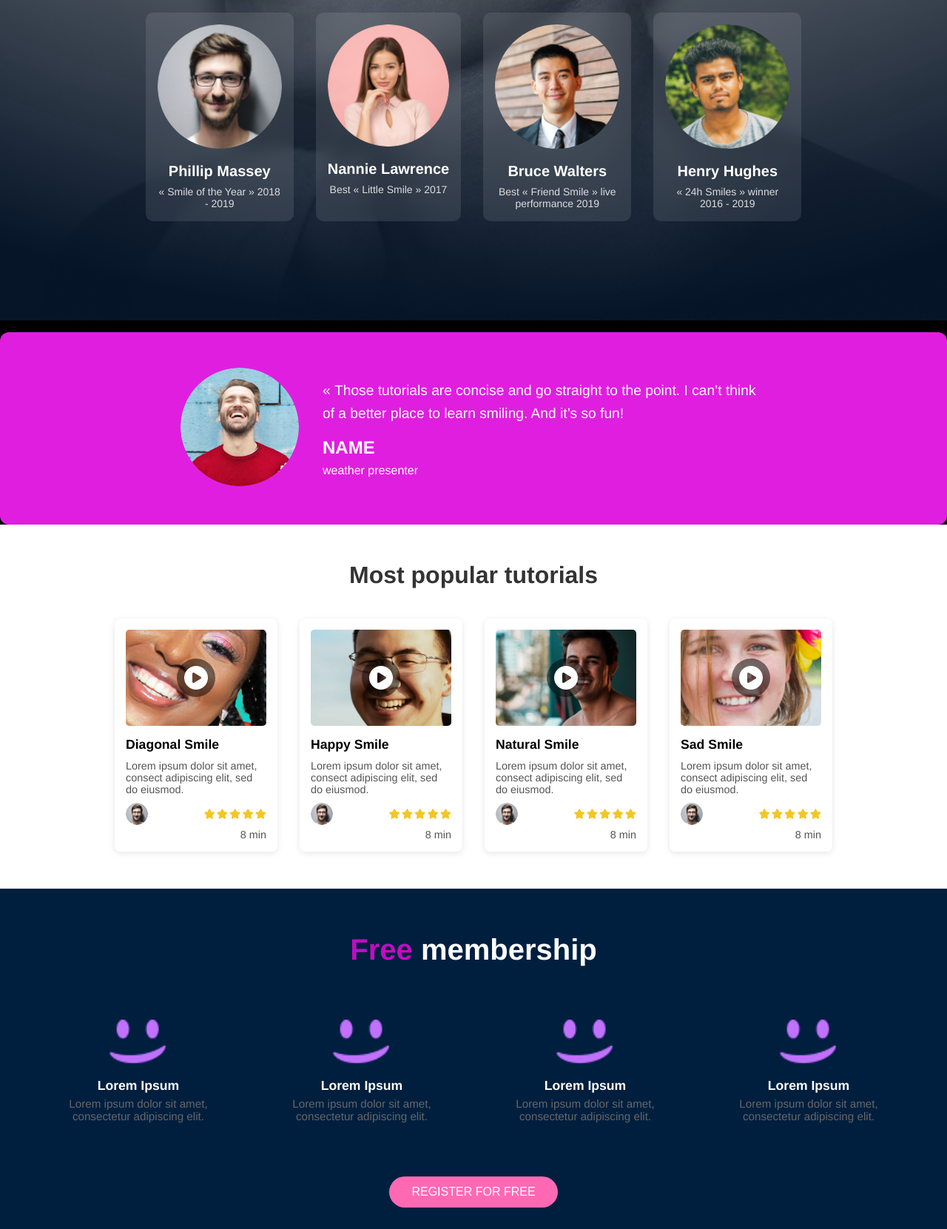
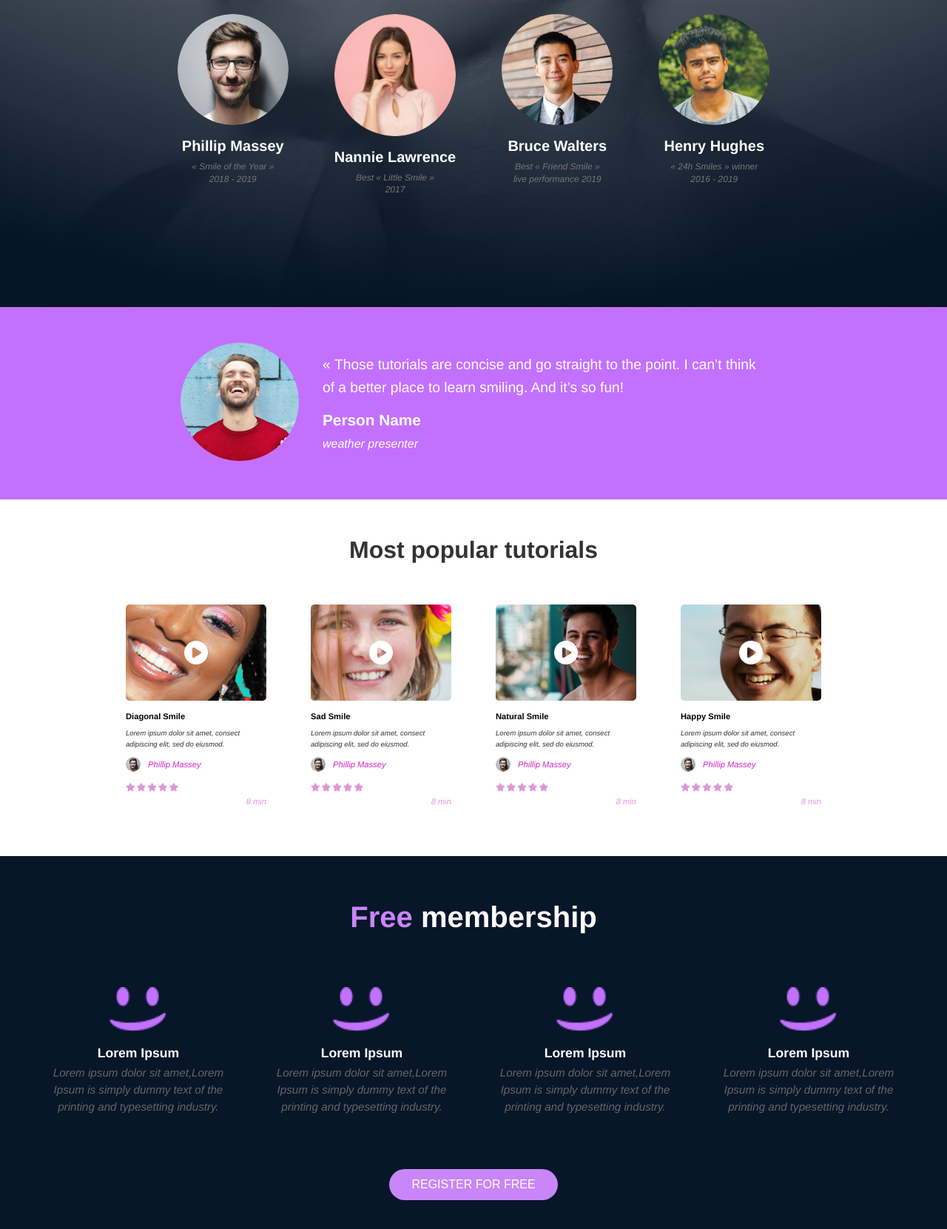
Before and after one commit to Malex-tech/alx_html_css, a plain HTML site: page css_advanced/index.html in a window 1280 px wide. Shown: the part 779-2440 px from the top of the page at 74% size. Drawn offline with Linux system fonts and the light colour scheme.

Commit message:
Add Modified css_advanced/index.html and css_advanced/styles

```diff
--- a/css_advanced/index.html
+++ b/css_advanced/index.html
@@ -4,6 +4,7 @@
   <meta charset="UTF-8">
   <meta name="description" content="SmileSchool - Learn to Smile with the Pros! Free courses, tutorials, and fun.">
   <meta name="viewport" content="width=device-width, initial-scale=1.0">
+  <meta name="viewport" content="width=device-width, initial-scale=1, viewport-fit=cover">
   <script src="https://kit.fontawesome.com/4a2b055604.js" crossorigin="anonymous"></script>
   <title>SmileSchool</title>
   <link rel="stylesheet" href="styles.css">
@@ -43,22 +44,26 @@
           <div class="pro-card">
             <img src="./images/1.png" alt="Portrait of Phillip Massey">
             <h3>Phillip Massey</h3>
-            <p>« Smile of the Year » 2018 - 2019</p>
+            <p><span class="first-line">« Smile of the Year »</span>
+               <span class="second-line">2018 - 2019</span></p>
           </div>
           <div class="pro-card">
             <img src="./images/3.png" alt="Portrait of Nannie Lawrence">
             <h3>Nannie Lawrence</h3>
-            <p>Best « Little Smile » 2017</p>
+            <p><span>Best « Little Smile »</span>
+              <span>2017</span> </p>
           </div>
           <div class="pro-card">
             <img src="./images/2.png" alt="Portrait of Bruce Walters">
             <h3>Bruce Walters</h3>
-            <p>Best « Friend Smile » live performance 2019</p>
+            <p><span>Best « Friend Smile »</span>
+            <span>live performance 2019</span></p>
           </div>
           <div class="pro-card">
             <img src="./images/4.png" alt="Portrait of Henry Hughes">
             <h3>Henry Hughes</h3>
-            <p>« 24h Smiles » winner 2016 - 2019</p>
+            <p><span>« 24h Smiles » winner</span>
+              <span>2016 - 2019</span></p>
           </div>
         </div>
       </section>
@@ -69,13 +74,13 @@
         </div>
         <div>
           <blockquote>« Those tutorials are concise and go straight to the point. I can’t think of a better place to learn smiling. And it’s so fun!</blockquote>
-          <h3>NAME</h3>
+          <h3>Person Name</h3>
           <p>weather presenter</p>
         </div>
       </section>
 
       <section class="video-section">
-            <h2>Most popular tutorials</h2>
+            <h2>Most <span>popular</span> tutorials</h2>
             <div class="video-container">
             <div class="video-card">
                 <div class="video-thumbnail">
@@ -101,9 +106,9 @@
             <div class="video-container">
                 <div class="video-card">
                 <div class="video-thumbnail">
-                <img src="./images/6.png" alt="Happy Smile">
+                <img src="./images/7.png" alt="">
                 </div>
-                <h3>Happy Smile</h3>
+                <h3>Sad Smile</h3>
                 <p>Lorem ipsum dolor sit amet, consect adipiscing elit, sed do eiusmod.</p>
                 <div class="author-stars">
                 <div class="author-info">
@@ -145,9 +150,9 @@
             <div class="video-container">
                 <div class="video-card">
                 <div class="video-thumbnail">
-                <img src="./images/7.png" alt="">
+                <img src="./images/6.png" alt="Happy Smile">
                 </div>
-                <h3>Sad Smile</h3>
+                <h3>Happy Smile</h3>
                 <p>Lorem ipsum dolor sit amet, consect adipiscing elit, sed do eiusmod.</p>
                 <div class="author-stars">
                     <div class="author-info">
@@ -171,22 +176,22 @@
         <div>
           <img src="./images/smile.png" alt="">
           <h3>Lorem Ipsum</h3>
-          <p>Lorem ipsum dolor sit amet, consectetur adipiscing elit.</p>
+          <p>Lorem ipsum dolor sit amet,Lorem Ipsum is simply dummy text of the printing and typesetting industry.</p>
         </div>
         <div>
           <img src="./images/smile.png" alt="">
           <h3>Lorem Ipsum</h3>
-          <p>Lorem ipsum dolor sit amet, consectetur adipiscing elit.</p>
+          <p>Lorem ipsum dolor sit amet,Lorem Ipsum is simply dummy text of the printing and typesetting industry.</p>
         </div>
         <div>
           <img src="./images/smile.png" alt="">
           <h3>Lorem Ipsum</h3>
-          <p>Lorem ipsum dolor sit amet, consectetur adipiscing elit.</p>
+          <p>Lorem ipsum dolor sit amet,Lorem Ipsum is simply dummy text of the printing and typesetting industry.</p>
         </div>
         <div>
           <img src="./images/smile.png" alt="">
           <h3>Lorem Ipsum</h3>
-          <p>Lorem ipsum dolor sit amet, consectetur adipiscing elit.</p>
+          <p>Lorem ipsum dolor sit amet,Lorem Ipsum is simply dummy text of the printing and typesetting industry.</p>
         </div>
         <button>REGISTER FOR FREE</button>
       </section>
@@ -196,19 +201,19 @@
         <div class="faq-container">
           <div class="faq-item">
             <h3>How does this work?</h3>
-            <p>Lorem ipsum dolor sit amet...</p>
+            <p>Lorem ipsum dolor sit amet...Lorem Ipsum is simply dummy text of the printing and typesetting industry. Lorem Ipsum has been the industry's standard dummy text ever since the 1500s, when an unknown printer took a galley of type and scrambled it to make a type specimen book. It has survived not only five centuries, but also the leap into electronic typesetting, remaining essentially unchanged. It was popularised in the 1960s with the release of Letraset sheets containing Lorem Ipsum passages, and more recently with desktop publishing software like Aldus PageMaker including versions of Lorem Ipsum.</p>
           </div>
           <div class="faq-item">
             <h3>How does this work?</h3>
-            <p>Lorem ipsum dolor sit amet...</p>
+            <p>Lorem ipsum dolor sit amet...Lorem Ipsum is simply dummy text of the printing and typesetting industry. Lorem Ipsum has been the industry's standard dummy text ever since the 1500s, when an unknown printer took a galley of type and scrambled it to make a type specimen book. It has survived not only five centuries, but also the leap into electronic typesetting, remaining essentially unchanged. It was popularised in the 1960s with the release of Letraset sheets containing Lorem Ipsum passages, and more recently with desktop publishing software like Aldus PageMaker including versions of Lorem Ipsum.</p>
           </div>
           <div class="faq-item">
             <h3>How does this work?</h3>
-            <p>Lorem ipsum dolor sit amet...</p>
+            <p>Lorem ipsum dolor sit amet...Lorem Ipsum is simply dummy text of the printing and typesetting industry. Lorem Ipsum has been the industry's standard dummy text ever since the 1500s, when an unknown printer took a galley of type and scrambled it to make a type specimen book. It has survived not only five centuries, but also the leap into electronic typesetting, remaining essentially unchanged. It was popularised in the 1960s with the release of Letraset sheets containing Lorem Ipsum passages, and more recently with desktop publishing software like Aldus PageMaker including versions of Lorem Ipsum.</p>
           </div>
           <div class="faq-item">
             <h3>How does this work?</h3>
-            <p>Lorem ipsum dolor sit amet...</p>
+            <p>Lorem ipsum dolor sit amet...Lorem Ipsum is simply dummy text of the printing and typesetting industry. Lorem Ipsum has been the industry's standard dummy text ever since the 1500s, when an unknown printer took a galley of type and scrambled it to make a type specimen book. It has survived not only five centuries, but also the leap into electronic typesetting, remaining essentially unchanged. It was popularised in the 1960s with the release of Letraset sheets containing Lorem Ipsum passages, and more recently with desktop publishing software like Aldus PageMaker including versions of Lorem Ipsum.</p>
           </div>
         </div>
       </section>
--- a/css_advanced/styles.css
+++ b/css_advanced/styles.css
@@ -29,12 +29,20 @@ body {
 
 /* Hero section tweaks */
 .hero-content h1 {
-  font-size: 8rem; /* Bigger text */
-  font-weight: 900;
+  font-size: 24px; /* Bigger text */
+  font-weight: 1600;
+  font-synthesis-weight: 700;
   color: white;
-  margin-bottom: 1rem;
+  font-style: ExtraBold;
+  margin-bottom: 20px;
 }
-
+.hero-content span {
+  display: inline-block;
+  margin: 0 0.4rem;
+  font-size: 1.2rem;
+  font-weight: bold;
+  text-transform: uppercase;
+}
 .hero-tags span {
   font-size: 0.5rem; /* Smaller text */
   color: #ccc;
@@ -48,7 +56,7 @@ body {
   font-size: 0.5rem;
   border-radius: 999px; /* Full round edges */
   border: none;
-  background-color: #c271ff; /* Bright purple */
+  background-color: #c370ff; /* Bright purple */
   color: white;
   font-weight: 600;
   cursor: pointer;
@@ -140,13 +148,26 @@ nav ul li a {
   text-transform: uppercase;
 }
 
+.hero_tags span {
+  font-size: 0.5rem; /* Smaller text */
+  color: #ccc;
+  margin-right: 0.75rem;
+  letter-spacing: 1px;
+}
+
+*{
+  margin: 0;
+  padding: 0;
+  box-sizing: border-box;
+}
+
 .hero-content button {
   margin-top: 1.5rem;
   padding: 0.8rem 1.5rem;
   font-size: 1rem;
   border: none;
   border-radius: 30px;
-  background-color: #ff5e57;
+  background-color: #C271FF
   color: white;
   cursor: pointer;
   transition: background-color 0.3s ease;
@@ -165,9 +186,13 @@ nav ul li a {
 }
 
 .pros-section h2 {
-  font-size: 36px;
-  color: #C271FF;
+  font-size: 24px;
+  color: #777575;
   margin-bottom: 40px;
+}
+
+.pros-section h2 span {
+ color: #C271FF
 }
 
 .pros-grid {
@@ -179,7 +204,6 @@ nav ul li a {
 
 .pro-card {
   max-width: 200px;
-  background-color: rgba(255, 255, 255, 0.1);
   padding: 1rem;
   border-radius: 10px;
   color: white;
@@ -190,29 +214,57 @@ nav ul li a {
 .pro-card img {
   width: 100%;
   border-radius: 50%;
-  margin-bottom: 15px;
+  margin-bottom: 13px;
 }
 
 .pro-card h3 {
   font-size: 20px;
-  margin-bottom: 8px;
+  margin-bottom: 6px;
+}
+
+.pros-section .pro-card p {
+  line-height: 1.4;
+  font-size: 12px;
+  color: #777575;
+; /* or any color that works with your design */
+  margin-top: 0.5rem;
+  margin-bottom: 0;
+  font-style: italic;
+}
+
+.pros-section .pro-card p span {
+  display: block; /* forces each span to its own line */
 }
 
 .pro-card p {
-  font-size: 14px;
-  color: #ddd;
+  font-size: 12px;
+  color: #777575;
+  font-style: italic;
 }
 
+p {
+  line-height: 1.5;
+  font-size: 16px;
+  color: #836161;
+  font-style: italic;
+}
+
+.first-line, .second-line {
+  display: block;
+}
+
+
+/* Testimonial Section */
 .testimonial {
-  background-color: rgb(224, 30, 224);
+  background-color: #c370ff;
   color: white;
   display: flex;
   align-items: center;
   justify-content: center;
   padding: 3rem 2rem; /* reduced padding for tighter vertical space */
   gap: 2rem;
-  border-radius: 12px;
-  margin-top: 1rem; /* shrink this to close the top gap */
+
+ /* shrink this to close the top gap */
 }
 
 .testimonial > div:first-child img {
@@ -234,7 +286,7 @@ nav ul li a {
 }
 
 .testimonial h3 {
-  font-size: 1.5rem;
+  font-size: 1.3rem;
   margin: 0;
   color: white;
 }
@@ -243,6 +295,7 @@ nav ul li a {
   margin: 0.5rem 0 0;
   font-size: 1rem;
   color: white;
+  font-style: italic;
 }
 
 .video-section {
@@ -257,6 +310,15 @@ nav ul li a {
   margin-bottom: 40px;
 }
 
+.some-section h2 {
+  color: black; /* default color for all text */
+  font-size: 2rem;
+}
+
+.some-section h2 .span {
+  color: purple; /* "medium" only */
+}
+
 .video-container {
   display: flex;
   justify-content: center;
@@ -268,7 +330,7 @@ nav ul li a {
   background-color: white;
   width: 220px;
   border-radius: 8px;
-  box-shadow: 0 2px 8px rgba(0, 0, 0, 0.1);
+
   padding: 15px;
   position: relative;
   text-align: left;
@@ -298,63 +360,63 @@ nav ul li a {
   top: 50%;
   left: 50%;
   transform: translate(-50%, -50%);
-  background: rgba(0, 0, 0, 0.5);
   border-radius: 50%;
   padding: 10px;
 }
 
 .video-card h3 {
-  font-size: 1.1rem;
+  font-size: 0.7rem;
   margin: 15px 0 10px;
   color: #000;
 }
 
-.video-card p {
-  font-size: 0.9rem;
-  color: #555;
+ p {
+  font-size: 0.6rem;
+  color: #333;
 }
 
-.author-stars {
-  display: flex;
-  justify-content: space-between;
-  align-items: center;
-  margin-top: 10px;
-}
 
 .author-info {
   display: flex;
   align-items: center;
   gap: 10px;
+  margin-top: 10px;
 }
 
 .author-info img {
-  width: 30px;
-  height: 30px;
+  width: 20px;
+  height: 20px;
   border-radius: 50%;
+   /* aligns with text */
 }
 
 .author-info h4 {
-  font-size: 0.85rem;
+  font-size: 0.7rem;
   margin: 0;
+  color: #d022c4; /* darker for better visibility */
+  font-weight: 400;
+  font-style: italic; /* makes it stand out */
 }
 
 .star-rating {
   display: flex;
   gap: 2px;
-  font-size: 0.85rem;
-  color: #f3c623;
+  font-size: 0.7rem;
+  color: #de95d9;
+  margin-top: 5px;
+  padding-top: 10px;
 }
 
 .video-duration {
   text-align: right;
-  font-size: 0.8rem;
-  color: #888;
+  font-size: 0.7rem;
+  color: #de95d9; /* darker for better visibility */
   margin-top: 5px;
 }
 
 /* MEMBERSHIP SECTION STYLES */
 .membership {
-  background-color: #001f3f; /* dark blue */
+  background-color: #071629; /* dark blue */
   padding: 60px 20px;
   text-align: center;
   color: white;
@@ -366,7 +428,7 @@ nav ul li a {
 }
 
 .membership h2 span {
-  color:  rgb(194, 12, 194); /* pink for the word "Free" */
+  color:  #c986f8; /* pink for the word "Free" */
 }
 
 .membership > div {
@@ -400,7 +462,7 @@ nav ul li a {
 
 .membership button {
   margin-top: 40px;
-  background-color: #ff69b4; /* pink */
+  background-color: #c986f8; /* pink */
   color: white;
   border: none;
   border-radius: 30px;
@@ -452,6 +514,7 @@ nav ul li a {
   font-size: 1rem;
   color: #444;
   line-height: 1.6;
+  text-align: left;
 }
 
 /* Responsive fix */
@@ -462,7 +525,7 @@ nav ul li a {
 }
 
 footer {
-  background-color: #0b1f3a; /* Dark blue */
+  background-color: #071629; /* Dark blue */
   padding: 30px 20px;
   color: white;
   font-family: Arial, sans-serif;
```
Lines whose indentation alone changed are shown as unchanged.
